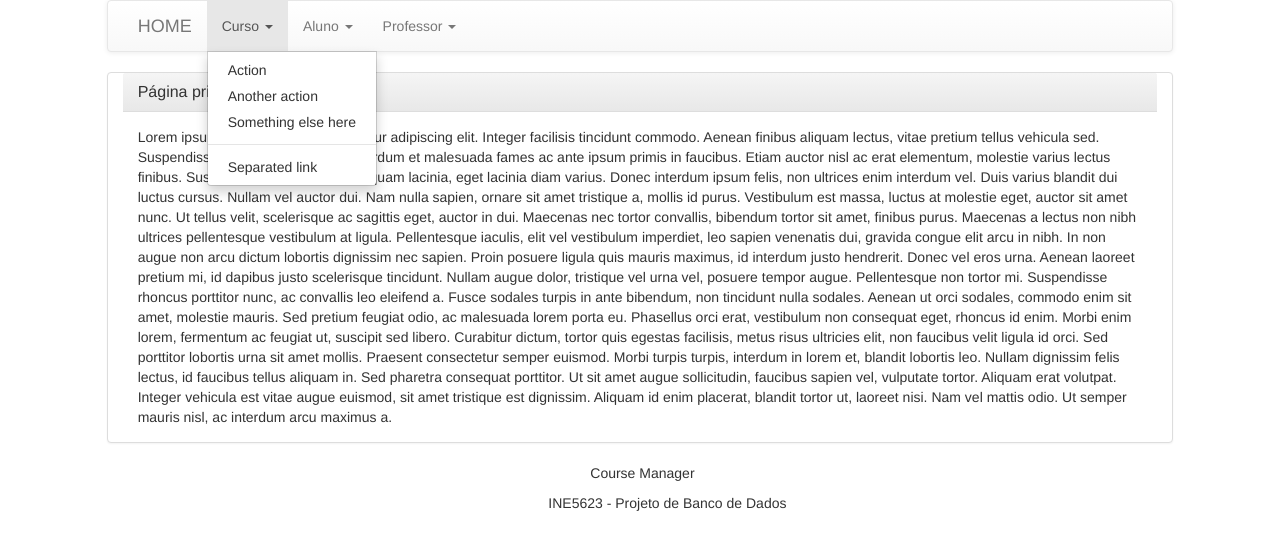
After one commit to RicardoMaurici/pbd, a PHP site: page /admin/main.php in a window 1280 px wide, after a click on "Curso". The commit adds this page. Shown: the top 550 px of the page. Run offline with PHP 8.4, Linux system fonts and the light colour scheme.

Commit message:
menu e painel principal

```diff
--- a/admin/includes/footer.html
+++ b/admin/includes/footer.html
@@ -1,3 +1,4 @@
+
    <script src="../js/jquery.min.js"></script>
    <script src="../js/bootstrap.min.js"></script>
   </body>
--- /dev/null
+++ b/admin/includes/menu.php
@@ -0,0 +1,46 @@
+<?php
+  $uri   = rtrim(dirname($_SERVER['PHP_SELF']), '/\\');
+?>
+<!-- Menu com seus devidos links -->
+<nav id="navbar-example" class="navbar navbar-default navbar-static col-md-10 col-md-offset-1" role="navigation">
+    <div class="container-fluid">
+        <div class="navbar-header">
+          	<a class="navbar-brand" href=<?php echo "$uri/main.php";?> >HOME</a>
+        </div>
+        <div class="collapse navbar-collapse bs-example-js-navbar-collapse">
+          <ul class="nav navbar-nav">
+            <li class="dropdown">
+              <a id="drop1" href="#" role="button" class="dropdown-toggle" data-toggle="dropdown">Curso <span class="caret"></span></a>
+              <ul class="dropdown-menu" role="menu" aria-labelledby="drop1">
+                <li role="presentation"><a role="menuitem" tabindex="-1" href="http://twitter.com/fat">Action</a></li>
+                <li role="presentation"><a role="menuitem" tabindex="-1" href="http://twitter.com/fat">Another action</a></li>
+                <li role="presentation"><a role="menuitem" tabindex="-1" href="http://twitter.com/fat">Something else here</a></li>
+                <li role="presentation" class="divider"></li>
+                <li role="presentation"><a role="menuitem" tabindex="-1" href="http://twitter.com/fat">Separated link</a></li>
+              </ul>
+            </li>
+            <li class="dropdown">
+              <a href="#" id="drop2" role="button" class="dropdown-toggle" data-toggle="dropdown">Aluno <span class="caret"></span></a>
+              <ul class="dropdown-menu" role="menu" aria-labelledby="drop2">
+                <li role="presentation"><a role="menuitem" tabindex="-1" href="http://twitter.com/fat">Action</a></li>
+                <li role="presentation"><a role="menuitem" tabindex="-1" href="http://twitter.com/fat">Another action</a></li>
+                <li role="presentation"><a role="menuitem" tabindex="-1" href="http://twitter.com/fat">Something else here</a></li>
+                <li role="presentation" class="divider"></li>
+                <li role="presentation"><a role="menuitem" tabindex="-1" href="http://twitter.com/fat">Separated link</a></li>
+              </ul>
+            </li>
+            <li class="dropdown">
+              <a href="#" id="drop2" role="button" class="dropdown-toggle" data-toggle="dropdown">Professor <span class="caret"></span></a>
+              <ul class="dropdown-menu" role="menu" aria-labelledby="drop2">
+                <li role="presentation"><a role="menuitem" tabindex="-1" href="http://twitter.com/fat">Action</a></li>
+                <li role="presentation"><a role="menuitem" tabindex="-1" href="http://twitter.com/fat">Another action</a></li>
+                <li role="presentation"><a role="menuitem" tabindex="-1" href="http://twitter.com/fat">Something else here</a></li>
+                <li role="presentation" class="divider"></li>
+                <li role="presentation"><a role="menuitem" tabindex="-1" href="http://twitter.com/fat">Separated link</a></li>
+              </ul>
+            </li>
+          </ul>
+
+        </div><!-- /.nav-collapse -->
+    </div><!-- /.container-fluid -->
+</nav> <!-- /navbar-example -->
--- /dev/null
+++ b/admin/includes/rodape.html
@@ -0,0 +1,4 @@
+<footer class="col-md-5 col-md-offset-5">
+  	<p class="col-md-offset-1">Course Manager</p>
+  	<p>INE5623 - Projeto de Banco de Dados </p>
+ </footer>
--- /dev/null
+++ b/admin/main.php
@@ -0,0 +1,24 @@
+<?php
+require 'includes/header.html';
+require 'includes/menu.php';
+//Pagina principal após o login
+?>
+
+<div class="panel panel-default col-md-10 col-md-offset-1">
+  <div class="panel-heading">
+    <h3 class="panel-title">Página principal</h3>
+  </div>
+  <div class="panel-body">
+     Lorem ipsum dolor sit amet, consectetur adipiscing elit. Integer facilisis tincidunt commodo. Aenean finibus aliquam lectus, vitae pretium tellus vehicula sed. Suspendisse tempus blandit felis. Interdum et malesuada fames ac ante ipsum primis in faucibus. Etiam auctor nisl ac erat elementum, molestie varius lectus finibus. Suspendisse finibus velit sed quam lacinia, eget lacinia diam varius. Donec interdum ipsum felis, non ultrices enim interdum vel. Duis varius blandit dui luctus cursus. Nullam vel auctor dui. Nam nulla sapien, ornare sit amet tristique a, mollis id purus. Vestibulum est massa, luctus at molestie eget, auctor sit amet nunc. Ut tellus velit, scelerisque ac sagittis eget, auctor in dui. Maecenas nec tortor convallis, bibendum tortor sit amet, finibus purus. Maecenas a lectus non nibh ultrices pellentesque vestibulum at ligula. Pellentesque iaculis, elit vel vestibulum imperdiet, leo sapien venenatis dui, gravida congue elit arcu in nibh. In non augue non arcu dictum lobortis dignissim nec sapien.
+
+Proin posuere ligula quis mauris maximus, id interdum justo hendrerit. Donec vel eros urna. Aenean laoreet pretium mi, id dapibus justo scelerisque tincidunt. Nullam augue dolor, tristique vel urna vel, posuere tempor augue. Pellentesque non tortor mi. Suspendisse rhoncus porttitor nunc, ac convallis leo eleifend a. Fusce sodales turpis in ante bibendum, non tincidunt nulla sodales. Aenean ut orci sodales, commodo enim sit amet, molestie mauris. Sed pretium feugiat odio, ac malesuada lorem porta eu.
+
+Phasellus orci erat, vestibulum non consequat eget, rhoncus id enim. Morbi enim lorem, fermentum ac feugiat ut, suscipit sed libero. Curabitur dictum, tortor quis egestas facilisis, metus risus ultricies elit, non faucibus velit ligula id orci. Sed porttitor lobortis urna sit amet mollis. Praesent consectetur semper euismod. Morbi turpis turpis, interdum in lorem et, blandit lobortis leo. Nullam dignissim felis lectus, id faucibus tellus aliquam in. Sed pharetra consequat porttitor. Ut sit amet augue sollicitudin, faucibus sapien vel, vulputate tortor. Aliquam erat volutpat. Integer vehicula est vitae augue euismod, sit amet tristique est dignissim. Aliquam id enim placerat, blandit tortor ut, laoreet nisi. Nam vel mattis odio. Ut semper mauris nisl, ac interdum arcu maximus a.
+  </div>
+</div>
+
+
+<?php
+require 'includes/rodape.html';
+require 'includes/footer.html';
+?>
--- a/includes/footer.html
+++ b/includes/footer.html
@@ -1,4 +1,6 @@
    <script src="js/jquery.min.js"></script>
    <script src="js/bootstrap.min.js"></script>
   </body>
+
+
 </html>
--- a/includes/header.html
+++ b/includes/header.html
@@ -4,7 +4,10 @@
         <meta charset="utf-8">
         <meta http-equiv="X-UA-Compatible" content="IE=edge">
         <title>Course Manager</title>
-        <meta name="description" content="">
+        <meta name="description" content="Aplicação para operações em um banco de dados feito em uma disciplina do curso de sistemas de informação.">
+        <meta name="keywords" content="Course Manager">
+        <meta name="author" content="Elanne Souza">
+        <meta name="author" content="Ricardo Ferreira">
         <meta name="viewport" content="width=device-width, initial-scale=1">
 
         <!-- Place favicon.ico and apple-touch-icon(s) in the root directory -->
```
Also changed, not shown: admin/index.php (+9 -4 lines).
